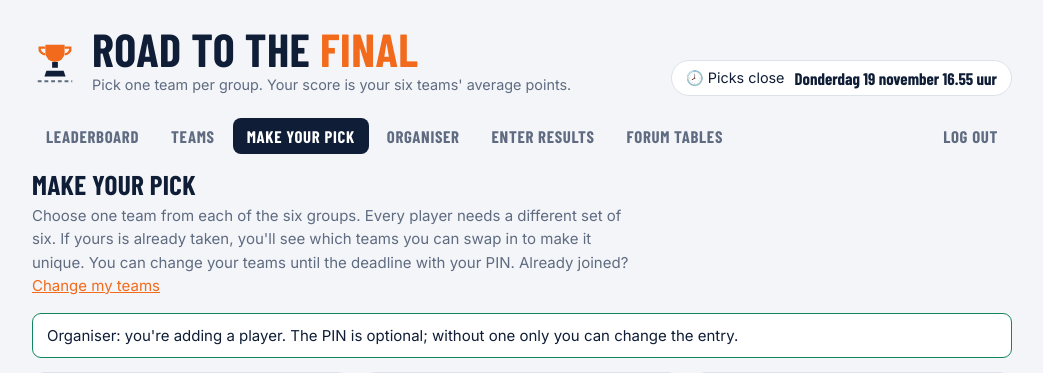
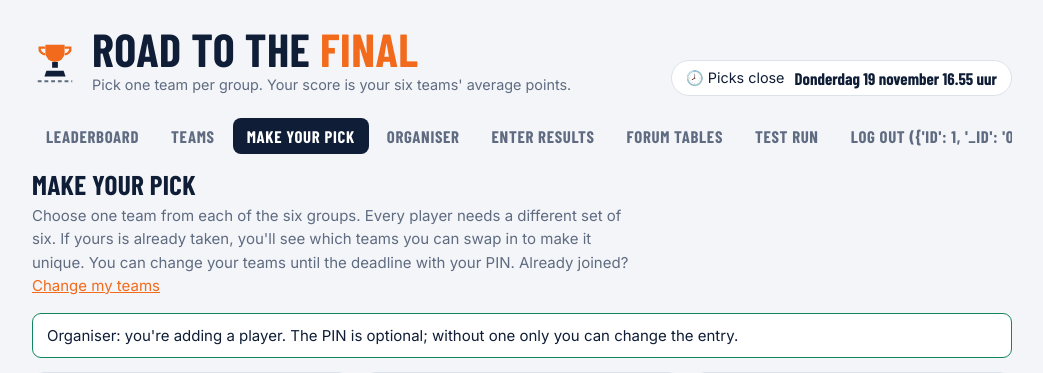
Before and after one commit to Ronnehn/RoadToTheFinal, a FastAPI app: page /pick in a window 1280 px wide. Shown: the top 373 px of the page, without its empty margins (118-1161 px from the left). Run offline with FastAPI, Linux system fonts and the light colour scheme; the visitor is signed in with stand-in values (Sample User, id 1); data comes from the database, SQL or seed files in the repository; data that the repository does not hold is empty; some web fonts are replaced.

Commit message:
Multiple organiser accounts and a test run
- ADMIN_USERS env var holds several organiser logins (no passwords in code)
- Test run: random rounds with the current picks, in memory, nothing saved
- leaderboard table shared between the real board and the test run

Co-Authored-By: Claude Opus 5.5 <noreply@anthropic.com>
Claude-Session: https://claude.ai/code/session_01TCX3vQz5vUA7SWS1f5sM1T

```diff
--- a/app/game.py
+++ b/app/game.py
@@ -618,3 +618,76 @@ def parse_entries_text(text, state):
         else:
             by_key[r["key"]] = r
     return results
+
+
+
+# ---- test run: random rounds in memory, nothing is saved ----
+def simulate(state, start, n, seed, s):
+    """Play n random rounds from round `start` on a copy of the state (in place on `state`, which callers
+    create fresh and never save). Returns {round: [match dicts]} and notes."""
+    import random
+    rng = random.Random(seed)
+    EXT = ["Excelsior '20", "SV Oranjeboys", "Kampong Kickers", "FC Polderjongens", "VV De Dijk", "Rapid Rotterdam",
+           "FC Grachtengordel", "SC Molenwiek", "Tukkers United", "VV Zandvoort"]
+    # rounds after the start are replaced by the simulation
+    for r in [r for r in state.rounds if r >= start]:
+        state.rounds.pop(r); state.played.pop(r, None)
+    state.outs = {k: v for k, v in state.outs.items() if v["round"] < start}
+    log, notes = {}, []
+    for rnd in range(start, start + n):
+        if rnd not in BASE:
+            notes.append("The points table stops at round 14, so the test run stops there.")
+            break
+        prev = rnd - 1 if (rnd - 1) in state.rounds else None
+        active = [t for t in state.teams if not (prev and state.is_out(t["id"], prev))]
+        if not active:
+            notes.append(f"No teams left after round {rnd - 1}.")
+            break
+        rng.shuffle(active)
+        pairs, i = [], 0
+        while i < len(active):   # sometimes two of our teams meet each other
+            if i + 1 < len(active) and rng.random() < 0.3:
+                pairs.append((active[i], active[i + 1])); i += 2
+            else:
+                pairs.append((active[i], None)); i += 1
+        state.rounds[rnd], state.played[rnd], matches = {}, {}, []
+
+        def play(team, gf, ga, dec, pf, pa, opp):
+            tid = team["id"]
+            pav = state.rounds[prev][tid] if prev else 0
+            ppl = state.played[prev][tid] if prev else 0
+            res = compute_match({"gf": gf, "ga": ga, "dec": dec, "pf": pf, "pa": pa, "etf": 0, "eta": 0}, rnd, pav, ppl, s)
+            state.rounds[rnd][tid] = round(res["avg"], 2)
+            state.played[rnd][tid] = res["played"]
+            if res["lost"]:
+                state.outs[tid] = {"team_id": tid, "round": rnd, "opp": opp, "how": dec, "score": f"{gf}-{ga}",
+                                   "pens": f"{pf}-{pa}" if dec == "penalties" else ""}
+            matches.append({"team": team, "opp": opp, "gf": gf, "ga": ga, "dec": dec, "pf": pf, "pa": pa,
+                            "points": res["points"], "lost": res["lost"]})
+
+        for a, b in pairs:
+            if b:   # two of our teams: even match
+                ga_, gb_ = rng.choice([0, 1, 1, 2, 2, 3, 4]), rng.choice([0, 1, 1, 2, 2, 3, 4])
+            else:   # against an outside team our teams usually win (about 3 out of 4)
+                ga_, gb_ = rng.choice([1, 2, 2, 3, 3, 4, 5, 6]), rng.choice([0, 0, 0, 1, 1, 1, 2, 3])
+            dec, pa_, pb_ = "regular", None, None
+            if ga_ == gb_:
+                if rng.random() < 0.5:   # someone scores in extra time
+                    dec = "extra"
+                    if rng.random() < 0.5: ga_ += 1
+                    else: gb_ += 1
+                else:
+                    dec = "penalties"
+                    pa_ = rng.randint(2, 5); pb_ = rng.choice([x for x in range(1, 6) if x != pa_])
+            opp_name = b["name"] if b else rng.choice(EXT)
+            play(a, ga_, gb_, dec, pa_, pb_, opp_name)
+            if b:
+                play(b, gb_, ga_, dec, pb_, pa_, a["name"])
+        # teams already out keep their frozen average
+        for t in state.teams:
+            if prev and state.is_out(t["id"], prev):
+                state.rounds[rnd][t["id"]] = state.rounds[prev][t["id"]]
+                state.played[rnd][t["id"]] = state.played[prev][t["id"]]
+        log[rnd] = sorted(matches, key=lambda m: (m["team"]["grp"], m["team"]["name"]))
+    state.round_list = sorted(state.rounds)
+    return {"log": log, "notes": notes, "start": start}
--- a/app/main.py
+++ b/app/main.py
@@ -17,6 +17,20 @@ from .game import GROUPS, State
 BASE_DIR = Path(__file__).resolve().parent.parent
 ADMIN_USERNAME = os.getenv("ADMIN_USERNAME", "admin")
 ADMIN_PASSWORD = os.getenv("ADMIN_PASSWORD", "")
+
+
+def admin_accounts():
+    """Organiser accounts from the environment (never stored in the code):
+    ADMIN_USERS="name1:password1;name2:password2" and/or ADMIN_USERNAME + ADMIN_PASSWORD."""
+    accounts = {}
+    for part in os.getenv("ADMIN_USERS", "").split(";"):
+        if ":" in part:
+            u, p = part.split(":", 1)
+            if u.strip() and p:
+                accounts[u.strip().lower()] = p
+    if ADMIN_PASSWORD:
+        accounts.setdefault(ADMIN_USERNAME.strip().lower(), ADMIN_PASSWORD)
+    return accounts
 SECRET_KEY = os.getenv("SECRET_KEY", "dev-only-change-me")
 ON_RENDER = bool(os.getenv("RENDER"))
 MAX_LOGO = 2 * 1024 * 1024
@@ -32,8 +46,8 @@ templates.env.globals.update(crest=game.crest, nl=game.nl, out_text=game.out_tex
 @app.on_event("startup")
 def startup():
     db.init_db()
-    if not ADMIN_PASSWORD:
-        print("WARNING: ADMIN_PASSWORD is not set; the organiser login is disabled.")
+    if not admin_accounts():
+        print("WARNING: no organiser accounts (set ADMIN_USERS or ADMIN_PASSWORD); the organiser login is disabled.")
 
 
 def is_admin(request):
@@ -42,7 +56,7 @@ def is_admin(request):
 
 def page(request, template, status_code=200, **ctx):
     ctx.setdefault("state", None)
-    ctx.update(is_admin=is_admin(request), picks_open=game.picks_open(), deadline_label=game.deadline_label(),
+    ctx.update(is_admin=is_admin(request), admin_user=request.session.get("admin_user", ""), picks_open=game.picks_open(), deadline_label=game.deadline_label(),
                deadline_iso=game.deadline().isoformat(), active_tab=ctx.get("active_tab", ""))
     return templates.TemplateResponse(request, template, ctx, status_code=status_code)
 
@@ -56,6 +70,40 @@ def pick_round(state, request):
 
 
 # ---------------- public ----------------
+def board_context(s, rnd, hide):
+    rows = s.standings(rnd) if rnd else []
+    prev = s.standings(rnd - 1) if rnd and (rnd - 1) in s.rounds else []
+    return dict(state=s, rnd=rnd, rows=rows, prev_rank={e["id"]: e["rank"] for e in prev},
+                prev_score={e["id"]: e["score"] for e in prev},
+                ko_now=[t for t in s.teams if s.outs.get(t["id"]) and s.outs[t["id"]]["round"] == rnd],
+                ko_before=[t for t in s.teams if s.outs.get(t["id"]) and s.outs[t["id"]]["round"] < rnd],
+                hide=hide, still_in=len(s.active_after(rnd)) if rnd else len(s.teams))
+
+
+@app.get("/admin/simulate", response_class=HTMLResponse)
+def simulate(request: Request):
+    require_admin(request)
+    s = State()
+    q = request.query_params
+    real_last = s.last_round
+
+    def num(k, default, lo, hi):
+        try:
+            return max(lo, min(hi, int(q.get(k, default))))
+        except ValueError:
+            return default
+    start = num("start", real_last + 1 if real_last else 1, 1, 14)
+    n = num("rounds", 5, 1, 14)
+    seed = num("seed", 2026, 0, 10**9)
+    sim = None
+    if q.get("go"):
+        sim = game.simulate(s, start, n, seed, game.settings())
+    rnd = pick_round(s, request) if sim else None
+    ctx = board_context(s, rnd, False) if sim else dict(state=s, rnd=None, rows=[], hide=False)
+    return page(request, "admin/simulate.html", active_tab="simulate", start=start, n=n, seed=seed, sim=sim,
+                real_last=real_last, **ctx)
+
+
 @app.get("/", response_class=HTMLResponse)
 def leaderboard(request: Request):
     s = State()
@@ -266,12 +314,16 @@ async def login(request: Request):
     recent = [t for t in _fails.get(ip, []) if now - t < 600]
     if len(recent) >= 5:
         return page(request, "admin/login.html", error="Too many attempts. Try again in 10 minutes.")
-    u, p = (form.get("username") or "").encode(), (form.get("password") or "").encode()
-    if not (ADMIN_PASSWORD and hmac.compare_digest(u, ADMIN_USERNAME.encode()) and hmac.compare_digest(p, ADMIN_PASSWORD.encode())):
+    accounts = admin_accounts()
+    user = (form.get("username") or "").strip().lower()
+    expected = accounts.get(user, "")
+    ok = bool(expected) and hmac.compare_digest((form.get("password") or "").encode(), expected.encode())
+    if not ok:
         _fails[ip] = recent + [now]
         time.sleep(1)
-        return page(request, "admin/login.html", error="ADMIN_PASSWORD is not set on the server." if not ADMIN_PASSWORD else "Wrong username or password.")
+        return page(request, "admin/login.html", error="No organiser accounts are set on the server." if not accounts else "Wrong username or password.")
     request.session["admin"] = True
+    request.session["admin_user"] = user
     return RedirectResponse("/admin", 303)
 
 
--- a/render.yaml
+++ b/render.yaml
@@ -12,10 +12,8 @@ services:
         value: "3.12.7"
       - key: SECRET_KEY
         generateValue: true
-      - key: ADMIN_USERNAME
-        value: admin
-      - key: ADMIN_PASSWORD
-        sync: false
+      - key: ADMIN_USERS
+        sync: false                # organiser accounts: name1:password1;name2:password2
       - key: TURSO_DATABASE_URL
         sync: false
       - key: TURSO_AUTH_TOKEN
--- a/templates/base.html
+++ b/templates/base.html
@@ -44,7 +44,8 @@
     <a href="/admin" {% if active_tab == 'admin' %}aria-current="page"{% endif %}>Organiser</a>
     <a href="/admin/results" {% if active_tab == 'results' %}aria-current="page"{% endif %}>Enter results</a>
     <a href="/admin/forum" {% if active_tab == 'forum' %}aria-current="page"{% endif %}>Forum tables</a>
-    <a href="/admin/logout" class="admin-link">Log out</a>
+    <a href="/admin/simulate" {% if active_tab == 'simulate' %}aria-current="page"{% endif %}>Test run</a>
+    <a href="/admin/logout" class="admin-link">Log out{% if admin_user %} ({{ admin_user }}){% endif %}</a>
     {% endif %}
   </nav>
 
```
Also changed, not shown: templates/_board.html (added, +55 -0 lines), templates/admin/simulate.html (added, +54 -0 lines), templates/leaderboard.html (+1 -55 lines), README.md, 1 other file.
